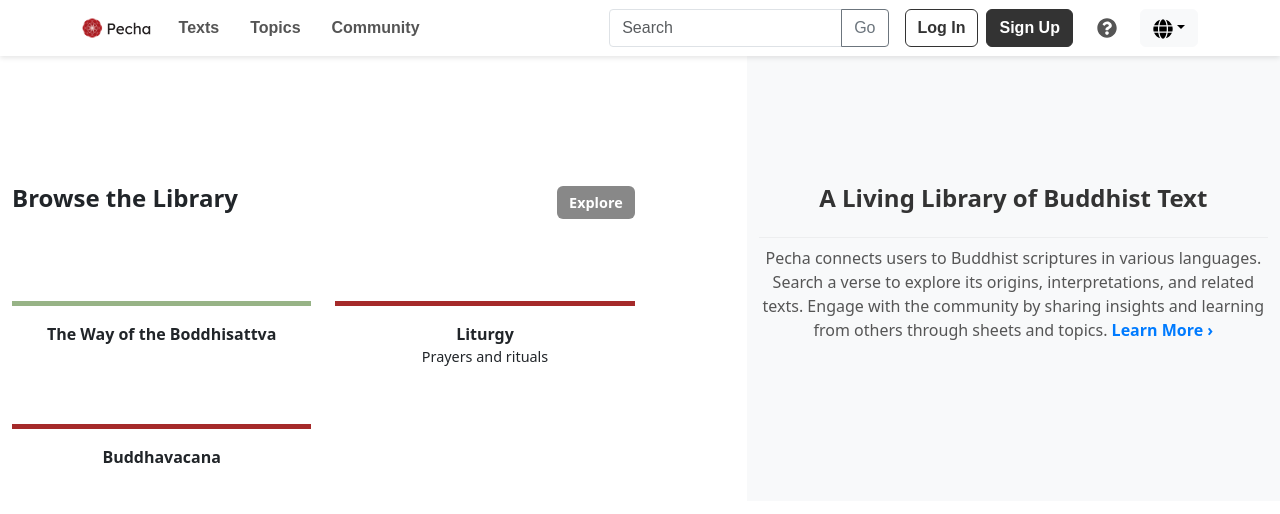
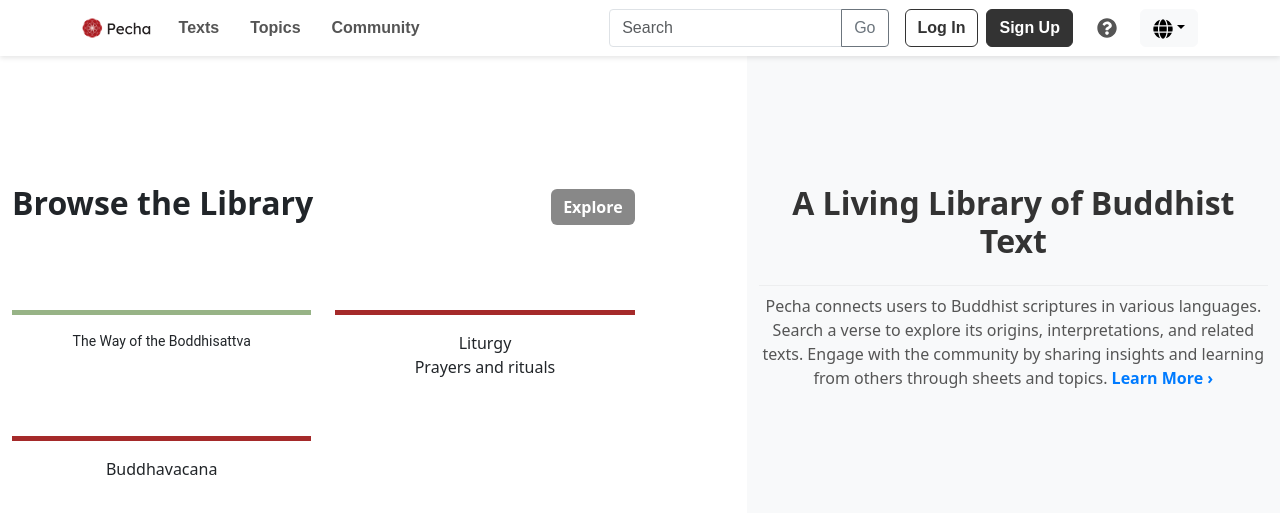
Before and after one commit to OpenPecha/app-pecha-frontend, a React (Vite) app: page / in a window 1280 px wide. Shown: the top 514 px of the page. Built offline with nearby package versions, Linux system fonts and the light colour scheme.

Commit message:
configured the font

```diff
--- a/src/App.css
+++ b/src/App.css
@@ -1,5 +1,19 @@
 #root {
   text-align: center;
+  --title-font-size: 16px;
+  --title-font-family: Arial;
+  --content-font-size: 11px;
+  --content-font-family: Arial;
+}
+
+.title {
+  font-size: var(--title-font-size);
+  font-family: var(--title-font-family);
+}
+
+.content {
+  font-size: var(--content-font-size);
+  font-family: var(--content-font-family);
 }
 
 .logo {
--- a/src/components/home/HomePage.jsx
+++ b/src/components/home/HomePage.jsx
@@ -24,7 +24,7 @@ const HomePage = () => {
                         <Row className="mb-4">
                             <Col xs={6} className="part part-left">
                                 <div className="green-line mb-3"></div>
-                                <p className="part-title">{t("wayOfBoddhisattva")}</p>
+                                <p className="title part-title">{t("wayOfBoddhisattva")}</p>
                             </Col>
 
                             <Col xs={6} className="part part-right">
--- a/src/components/home/HomePage.scss
+++ b/src/components/home/HomePage.scss
@@ -23,12 +23,10 @@
     margin-bottom: 2rem;
 
     .browse-library-text {
-      font-size: 1.5rem;
       font-weight: bold;
     }
 
     .browse-button {
-      font-size: 0.9rem;
       font-weight: bold;
       background-color: #888888;
       border: none;
@@ -56,13 +54,10 @@
       }
 
       .part-title {
-        font-size: 1rem;
-        font-weight: bold;
         margin: 0;
       }
 
       .part-subtitle {
-        font-size: 0.9rem;
         margin: 0;
       }
     }
@@ -75,7 +70,6 @@
 
 
   .right-title {
-    font-size: 1.5rem;
     font-weight: bold;
     color: #333;
     margin-bottom: 1rem;
@@ -89,7 +83,6 @@
   }
 
   .right-paragraph {
-    font-size: 1rem;
     line-height: 1.5;
     color: #555;
 
--- a/src/components/i18next/i18n.js
+++ b/src/components/i18next/i18n.js
@@ -1,5 +1,5 @@
 import i18n from "i18next";
-import { initReactI18next } from "react-i18next";
+import {initReactI18next} from "react-i18next";
 
 export const resources = {
     en: {
@@ -40,9 +40,9 @@ export const resources = {
             invalidPassword: "Invalid password",
             confirmPassword: "Confirm password",
             passwordsDoNotMatch: "Passwords do not match",
-      go:"Go",
-      logout:"Logout",
-      socialLogins:"Continue with Google/Apple",
+            go: "Go",
+            logout: "Logout",
+            socialLogins: "Continue with Google/Apple",
         },
     },
     bo: {
@@ -54,8 +54,7 @@ export const resources = {
             prayersAndRituals: "སྨོན་ལམ་དང་ཆོ་ག",
             buddhavacana: "བུད་དྷ་དབུ་དང་ནང་རབས།",
             livingLibrary: "དགོན་འཛིན་གྱི་དཔེ་མཛོད།",
-      livingLibraryDescription:
-        "བློ་མངའ་ཞིབ་འཚོལ་དང་ལག་རྟེན་དང་ཆེས་སྦྱོང་དང་འབྲེལ་བ་ཞིག་ཤིག་སེམས་བསྐྱེད་སྦྱོང་རིམ་དང་རྗེས་མ་སྤྱོད།",
+            livingLibraryDescription: "བློ་མངའ་ཞིབ་འཚོལ་དང་ལག་རྟེན་དང་ཆེས་སྦྱོང་དང་འབྲེལ་བ་ཞིག་ཤིག་སེམས་བསྐྱེད་སྦྱོང་རིམ་དང་རྗེས་མ་སྤྱོད།",
             learnMore: "དེ་ལས་མངོན་བརྗེད།",
             texts: "ཡི་གེ།",
             topics: "གཞི་གནས།",
@@ -83,20 +82,53 @@ export const resources = {
             invalidPassword: "bo - Invalid password",
             confirmPassword: "bo - Confirm password",
             passwordsDoNotMatch: "bo - Passwords do not match",
-      go:"bo - Go",
-      logout:"bo - Logout",
-      socialLogins:"bo - Continue with Google/Apple",
+            go: "bo - Go",
+            logout: "bo - Logout",
+            socialLogins: "bo - Continue with Google/Apple",
         },
     },
 };
+const fontConfig = {
+    en: {
+        title: {
+            fontSize: "14px",
+            fontFamily: "Roboto",
+        },
+        content: {
+            fontSize: "9px",
+            fontFamily: "Roboto",
+        },
+    },
+    bo: {
+        title: {
+            fontSize: "15px",
+            fontFamily: "Helvetica",
+        },
+        content: {
+            fontSize: "10px",
+            fontFamily: "Helvetica",
+        },
+    },
+};
+const setFontVariables = (language) => {
+    const root = document.getElementById("root");
+    const fonts = fontConfig[language] || fontConfig["en"];
+    Object.entries(fonts).forEach(([key, styles]) => {
+        root.style.setProperty(`--${key}-font-size`, styles.fontSize);
+        root.style.setProperty(`--${key}-font-family`, styles.fontFamily);
+    });
 
+    console.log(`CSS Variables for ${language}:`, fonts);
+};
 i18n.use(initReactI18next).init({
     resources,
-  lng: localStorage.getItem("language") || "en", // Load language from localStorage or default to 'en'
+    lng: localStorage.getItem("language") || "en",
     fallbackLng: "en",
     interpolation: {
-    escapeValue: false, // React already escapes values
+        escapeValue: false,
     },
 });
-
-export default i18n;
+setFontVariables(i18n.language);
+i18n.on("languageChanged", (language) => {
+    setFontVariables(language);
+});
```
Lines whose indentation alone changed are shown as unchanged.
